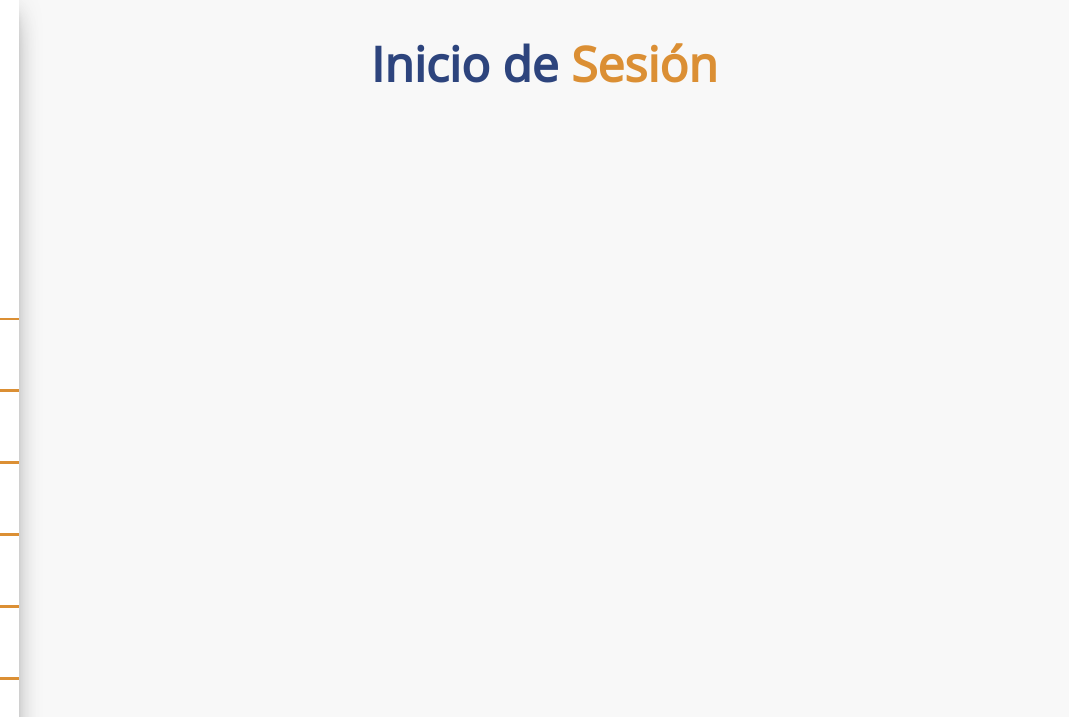
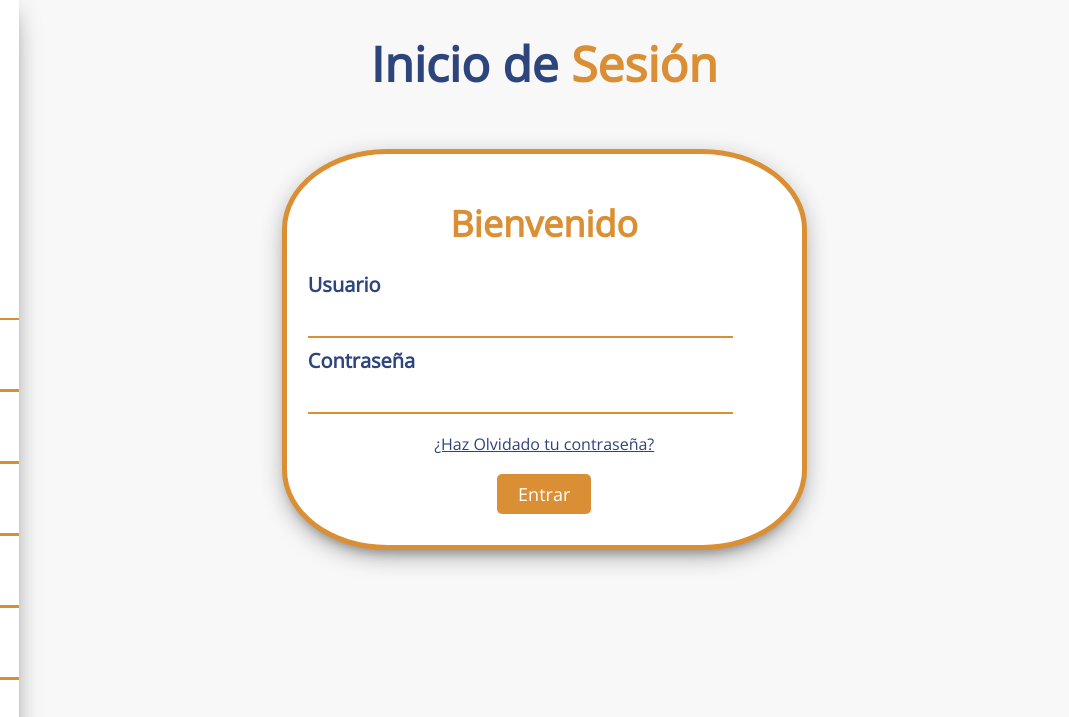
Before and after one commit to Brayangalvan/AUTOT-FRONTEND, a plain HTML site: page html/login.html in a window 1280 px wide. Shown: the top 717 px of the page, 211-1280 px from the left. Drawn offline with nearby package versions, Linux system fonts and the light colour scheme.

Commit message:
Creación del login prototipo 1

```diff
--- a/css/loginStyle.css
+++ b/css/loginStyle.css
@@ -0,0 +1,63 @@
+.form{
+    padding: 2%;
+    border: 5px solid  rgb(219, 143, 52);
+    border-radius: 20%;
+    width: 50%;
+    min-width: 386px;
+    margin: 5% auto;
+    background: rgb(255,255,255);
+    box-shadow: 0 10px 30px -12px rgba(0,0,0,.42), 0 4px 25px 0 rgba(0,0,0,.12), 0 8px 10px -5px rgba(0,0,0,.2);
+}
+
+h2{
+    font-size: 36px;
+    text-align: center;
+    color: rgb(219, 143, 52);
+    margin: 5% 0;
+}
+label {
+    font-size: 20px;
+    font-weight: bold;
+    color:rgb(45, 68, 125);
+    display:block;
+}
+input{
+    color: rgb(45, 68, 125);
+    font-size: 18px;
+    height: 30px;
+    width: 90%;
+    border: 0px;
+    border-bottom: 2px solid  rgb(219, 143, 52);
+   /* background: rgb(248,248,248);*/
+    margin:2% auto;
+}
+input:focus{
+    color:rgb(219, 143, 52);
+    border-color: rgb(45, 68, 125);
+    outline: 0;
+}
+.btn{
+    border:0px;
+    margin:2% 40%;
+    height: 40px;
+    width: 20%;
+    text-align: center;
+    border-radius:5px;
+    background: rgb(219, 143, 52);
+    color: rgb(255,255,255);
+}
+
+.btn:hover{
+background: rgba(219, 143, 52,0.8);
+color: rgb(255,255,255);
+}
+.olvidado{
+    color:rgb(45, 68, 125);
+    text-decoration: underline;
+    display: block;
+    text-align: center;
+    margin: 10px;
+}
+.olvidado:hover{
+    color: rgb(219, 143, 52);
+}
--- a/html/login.html
+++ b/html/login.html
@@ -1,43 +1,84 @@
 <!DOCTYPE html>
 <html lang="es">
+
 <head>
-		<meta name="viewport" content="width=device-width, initial-scale=1.0"/>
-		<meta charset="utf-8"/>
-		<meta name="description" content="AUTOT Automatización de ambientes de producción"/>
-		<meta name="keywords" content="HTML,CSS,JavaScript,Arduino,C#,.Net,sql,oracle,sistemas de informacíón"/>
-		<meta name="author" content="Jose Rodriguz - Brahyán Galván"/>
-		<meta name="copyright" content="© 2018 AUTOT "/>
-		<link rel="shortcut icon" type="image/x-icon"  href="../img/logos/logoBombilla.png"/>
-		<link rel="stylesheet" type="text/css" href="../css/generalStyles.css"/>
-		<link rel="stylesheet" type="text/css" href="../css/font-awesome.css"/>
+	<meta name="viewport" content="width=device-width, initial-scale=1.0" />
+	<meta charset="utf-8" />
+	<meta name="description" content="AUTOT Automatización de ambientes de producción" />
+	<meta name="keywords" content="HTML,CSS,JavaScript,Arduino,C#,.Net,sql,oracle,sistemas de informacíón" />
+	<meta name="author" content="Jose Rodriguz - Brahyán Galván" />
+	<meta name="copyright" content="© 2018 AUTOT " />
+	<link rel="shortcut icon" type="image/x-icon" href="../img/logos/logoBombilla.png" />
+	<link rel="stylesheet" type="text/css" href="../css/generalStyles.css" />
+	<link rel="stylesheet" type="text/css" href="../css/font-awesome.css" />
+	<link rel="stylesheet" type="text/css" href="../css/loginStyle.css" />
 	<link href="https://fonts.googleapis.com/css?family=Open+Sans" rel="stylesheet">
 	<title>Inicio de Sesión</title>
 </head>
+
 <body>
 	<header>
 		<nav>
 			<div class="Empresa">
-					<a href="../index.html"><img src="../img/logos/logo.png" /></a>
+				<a href="../index.html">
+					<img src="../img/logos/logo.png" />
+				</a>
 			</div>
 			<ul class="menu">
-					<li><a href="../index.html"><i class="pe-7s-home"></i>Inicio</a></li>
-					<li><a href="About.html">Nosotros</a></li>
-					<li><a href="Service.html">Servicios</a></li>
-					<li><a href="ContactUs.html">Contáctenos</a></li>
-					<li><a href="Login.html">Inicio de sesión</a></li>
+				<li>
+					<a href="../index.html">
+						<i class="pe-7s-home"></i>Inicio</a>
+				</li>
+				<li>
+					<a href="About.html">Nosotros</a>
+				</li>
+				<li>
+					<a href="Service.html">Servicios</a>
+				</li>
+				<li>
+					<a href="ContactUs.html">Contáctenos</a>
+				</li>
+				<li>
+					<a href="Login.html">Inicio de sesión</a>
+				</li>
 			</ul>
 			<footer>
 				<div class="redes">
-						<a href="#"><i class="fa fa-envelope-o"> </i></a>
-						<a href="#"><i class="fa fa-facebook"> </i></a>
-						<a href="#"><i class="fa fa-twitter"> </i></a>
+					<a href="#">
+						<i class="fa fa-envelope-o"> </i>
+					</a>
+					<a href="#">
+						<i class="fa fa-facebook"> </i>
+					</a>
+					<a href="#">
+						<i class="fa fa-twitter"> </i>
+					</a>
 				</div>
 				<span class="copyrigth">© 2018 AUTO Todos los derechos reservados.</span>
 			</footer>
 		</nav>
 	</header>
 	<div class="contenedor">
-			<h1>Inicio de <span class="orange">Sesión</span> </h1>
+		<h1>Inicio de
+			<span class="orange">Sesión</span>
+		</h1>
+		<div class="form">
+			<h2>Bienvenido</h2>
+
+			<label for="txtUser">Usuario</label>
+
+			<input type="text" name="txtUser" id="txtUser">
+
+			<label for="textPassword">Contraseña</label>
+
+			<input type="password" name="textPassword" id="textPassword">
+			<a class="olvidado" href="">¿Haz Olvidado tu contraseña?</a>
+
+			<input class="btn" type="button" value="Entrar">
+
+		</div>
+
 	</div>
 </body>
+
 </html>
```
Lines whose indentation alone changed are shown as unchanged.
